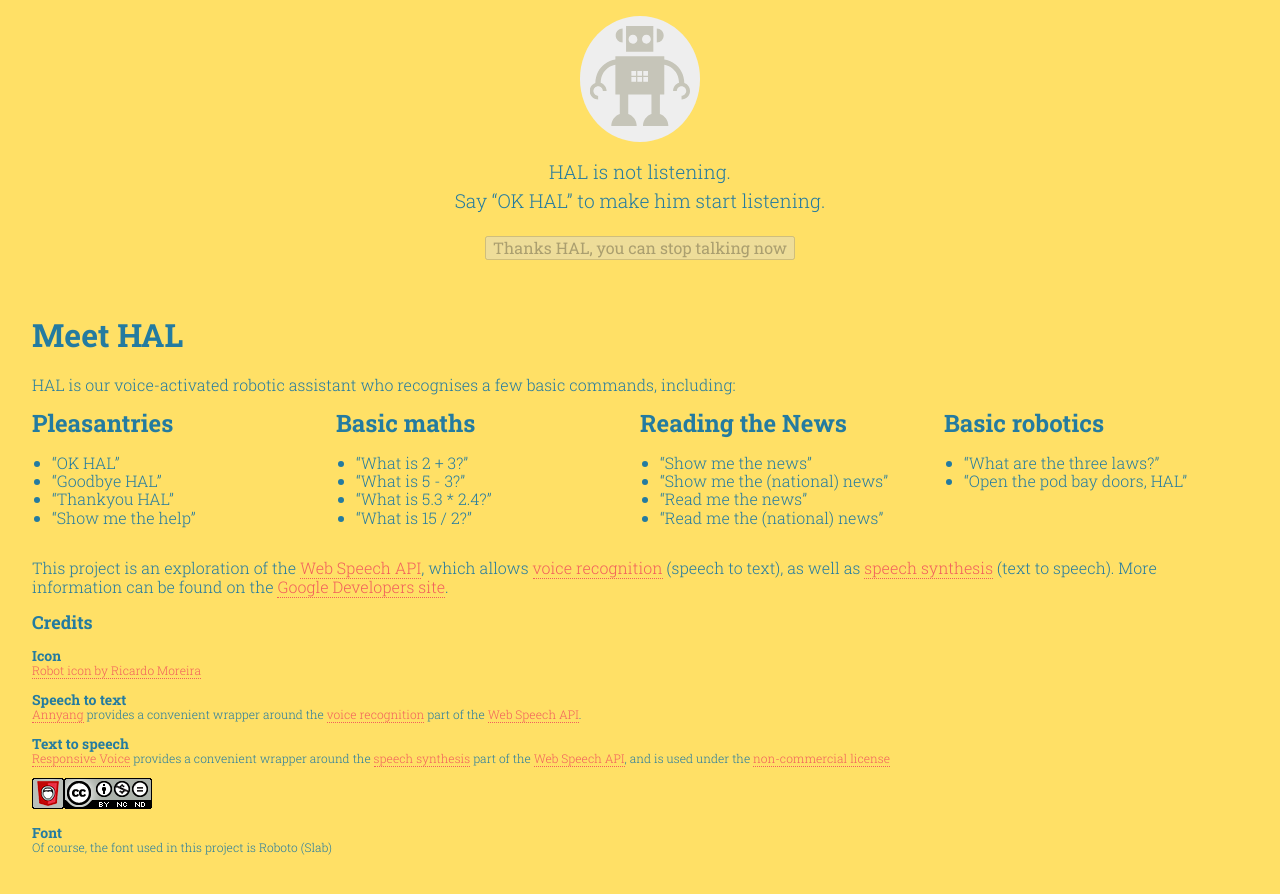
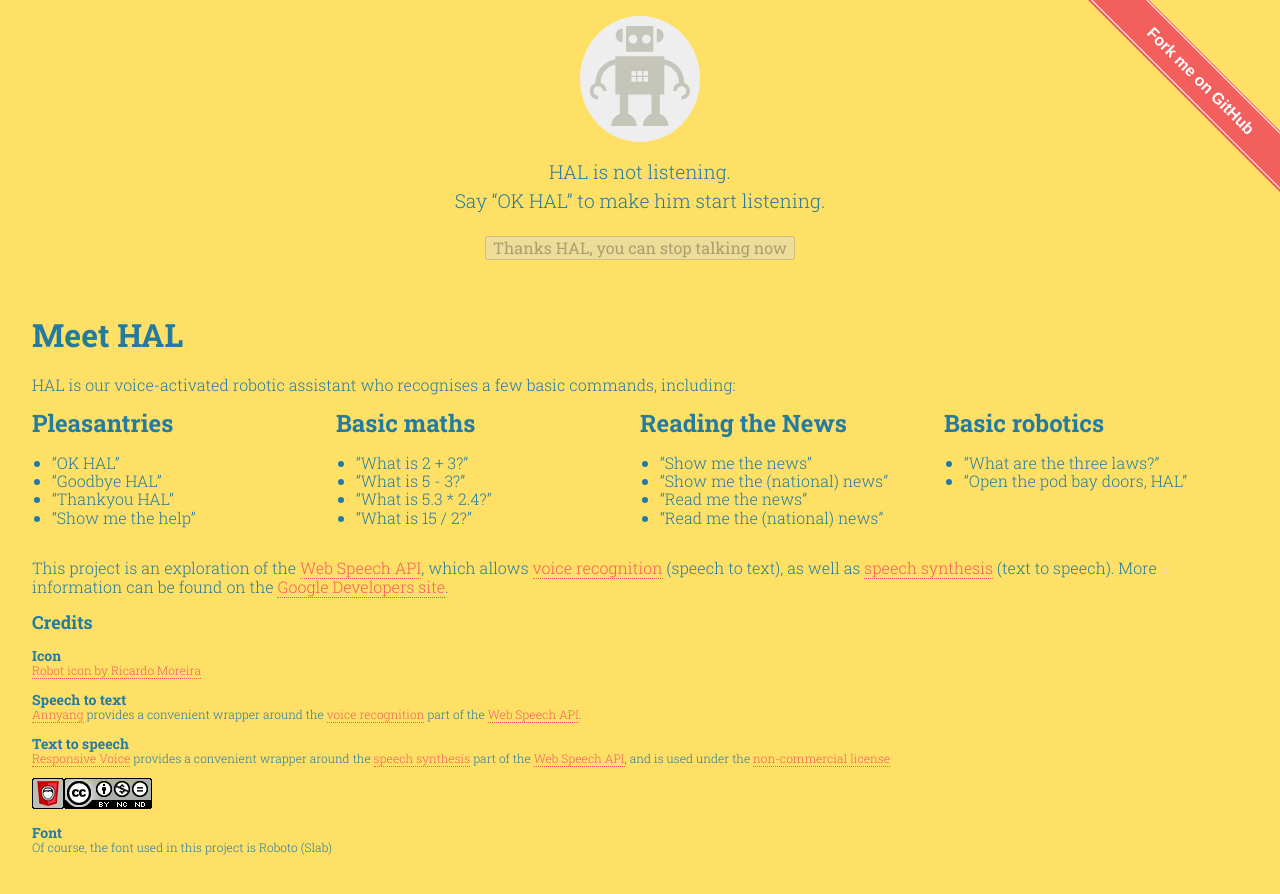
Before and after one commit to jcdarwin/hal, a website: page index.html in a window 1280 px wide. Shown: the top 894 px of the page. Drawn offline with nearby package versions, Linux system fonts and the light colour scheme.

Commit message:
Add github fork ribbon

```diff
--- a/css/screen.css
+++ b/css/screen.css
@@ -97,3 +97,5 @@ a:visited {
 .robot {
     height: 100px;
 }
+
+#forkongithub a{background:#f25f5c;color:#fff;text-decoration:none;font-family:arial,sans-serif;text-align:center;font-weight:bold;padding:5px 40px;font-size:1rem;line-height:2rem;position:relative;transition:0.5s;}#forkongithub a:hover{background:#c11;color:#fff;}#forkongithub a::before,#forkongithub a::after{content:"";width:100%;display:block;position:absolute;top:1px;left:0;height:1px;background:#fff;}#forkongithub a::after{bottom:1px;top:auto;}@media screen and (min-width:800px){#forkongithub{position:fixed;display:block;top:0;right:0;width:200px;overflow:hidden;height:200px;z-index:9999;}#forkongithub a{width:200px;position:absolute;top:60px;right:-60px;transform:rotate(45deg);-webkit-transform:rotate(45deg);-ms-transform:rotate(45deg);-moz-transform:rotate(45deg);-o-transform:rotate(45deg);}}
--- a/index.html
+++ b/index.html
@@ -10,6 +10,8 @@
 		<link rel="stylesheet" href="css/screen.css">
 	</head>
 	<body>
+		<span id="forkongithub"><a href="https://github.com/jcdarwin/hal">Fork me on GitHub</a></span>
+
 		<audio id="siri_on" preload="auto" autobuffer>
 			<source src="sound/siri_on.mp3" />
 		</audio>
```
